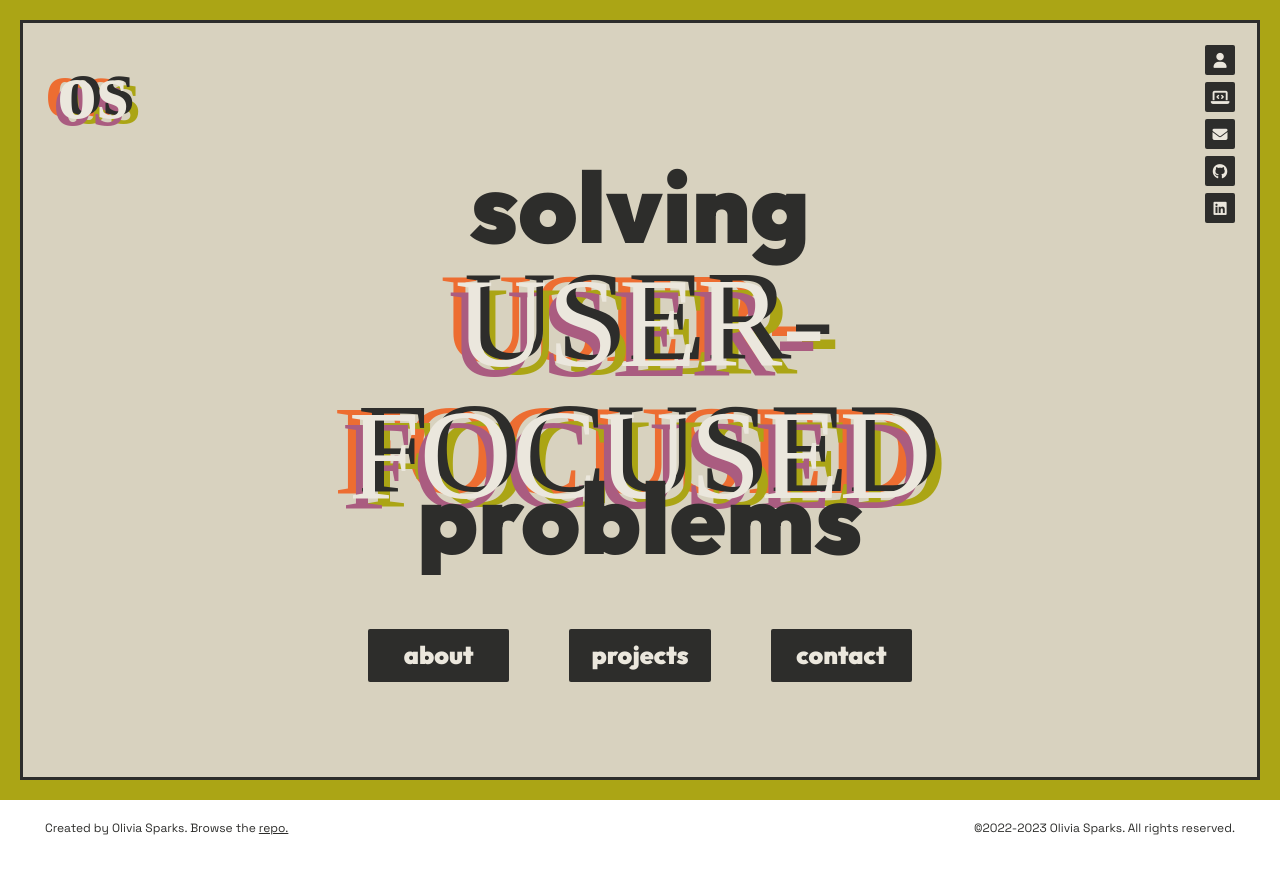
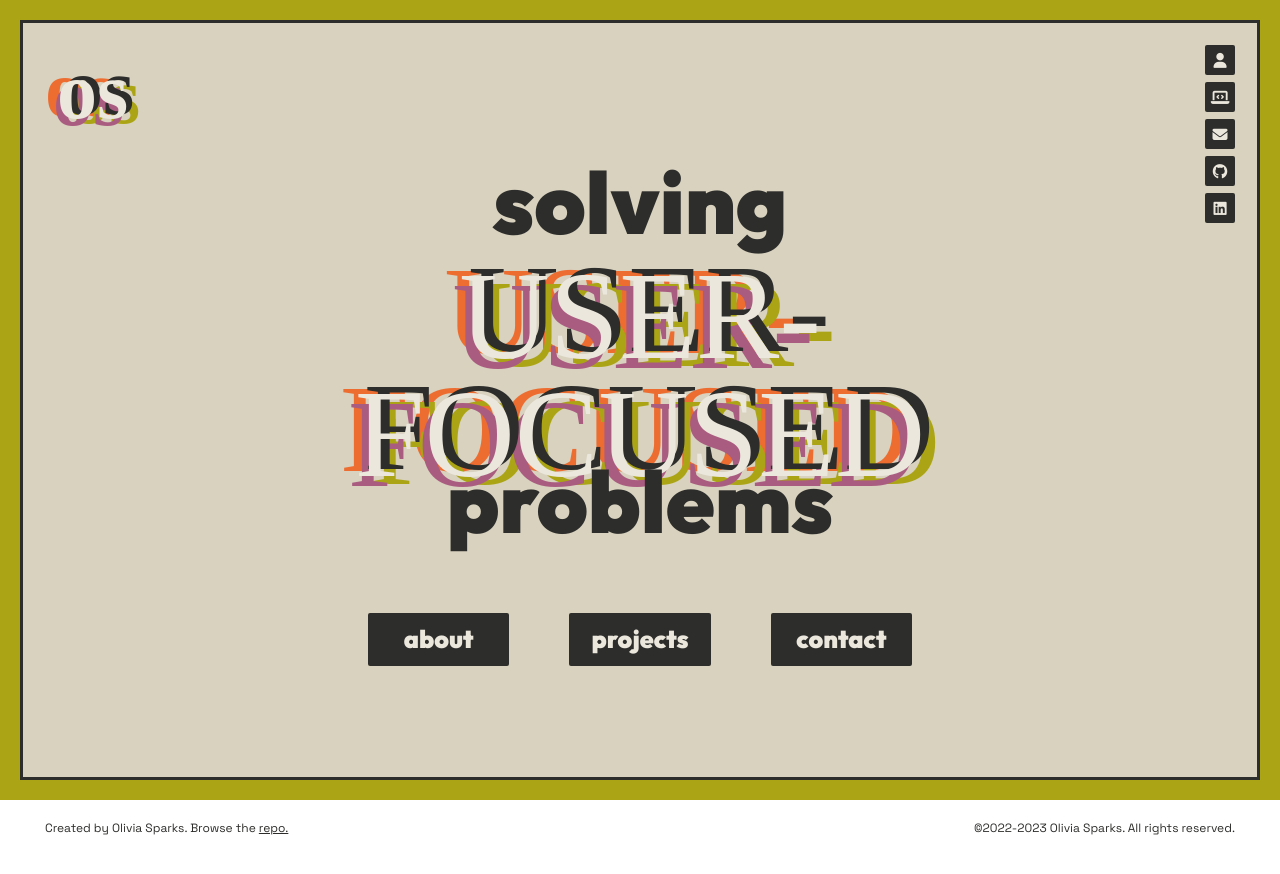
Before and after one commit to itsoliviasparks/itsoliviasparks-portfolio, a React (Create React App) app: page / in a window 1280 px wide. Shown: the top 874 px of the page. Built offline with nearby package versions, Linux system fonts and the light colour scheme; a web font is replaced by a local one.

Commit message:
added clamps to font sizes & margins, took wrapper off opening page, changed color of background highlight

```diff
--- a/src/App.js
+++ b/src/App.js
@@ -18,7 +18,8 @@ function App() {
     <Border />
     <MovingBackground />
     <Header />
-    <main className="wrapper">
+    {/* <main className="wrapper"> */}
+    <main>
       <Routes>
         <Route path="/" element={<OpeningPage />}></Route>
         <Route path="/about" element={<About />}></Route>
--- a/src/Components/About.js
+++ b/src/Components/About.js
@@ -6,7 +6,7 @@ import aboutImg from "../assets/photos/olivia-sparks.jpg";
 const About = () => {
     return (
         <>
-            <section className="about">
+            <section className="about wrapper">
                 <h2>
                     <span>
                         My name is Olivia Sparks.
--- a/src/Components/Contact.js
+++ b/src/Components/Contact.js
@@ -6,7 +6,7 @@ import contactLinks from "../assets/contactLinks";
 const Contact = () => {
     const [contactHover, setContactHover] = useState(0);
     return (
-        <section className="contact">
+        <section className="contact wrapper">
             <h2>
                 <span>
                     Are you <em>solving user-focused problems?</em>
--- a/src/Components/MovingBackground.js
+++ b/src/Components/MovingBackground.js
@@ -15,7 +15,7 @@ const MovingBackground = () => {
 
   return (
     <div className="background"
-      style={{ background: `radial-gradient(at ${mousePosition.x}px ${mousePosition.y}px, rgba(227,223,211,1) 1%, rgba(216,210,191,1) 44%` }}>
+      style={{ background: `radial-gradient(at ${mousePosition.x}px ${mousePosition.y}px, rgba(243,241,235,1) 1%, rgba(216,210,191,1) 44%` }}>
     </div>
   )
 };
--- a/src/Components/Opening-page.js
+++ b/src/Components/Opening-page.js
@@ -11,7 +11,7 @@ const OpeningPage = () => {
                 </div>
                 <p>problems</p>
             </div>
-            <nav>
+            <nav className="wrapper">
                 <ul>
                     <li>
                         <Link to="/about">about</Link>
--- a/src/Components/TechDesignWork.js
+++ b/src/Components/TechDesignWork.js
@@ -3,7 +3,7 @@ import tech2 from "../assets/photos/KIC_332-1801-1452-110_model4.jpeg";
 
 const About = () => {
     return (
-        <section className="tech-design-work">
+        <section className="tech-design-work wrapper">
             <h2>
                 What is a Technical Apparel Developer?
             </h2>
--- a/src/Components/TechStack.js
+++ b/src/Components/TechStack.js
@@ -6,7 +6,7 @@ const TechStack = () => {
     const [showLabel, setShowLabel] = useState(0);
 
     return(
-        <section className="tech-stack">
+        <section className="tech-stack wrapper">
             <h2>Tech Stack & Skills:</h2>
             <ul className="tech-stack">
                 {techStack.map((skill) => {
--- a/src/sass/_opening-page.scss
+++ b/src/sass/_opening-page.scss
@@ -1,26 +1,35 @@
 @use "_variables.scss" as *;
 
-section.opening-page { padding-top: 20vh; }
+section.opening-page { padding-top: 13vh; }
 
 .hero-text {
     text-align: center;
+    :nth-child(1) { margin: clamp(5rem, 6vw + 0.5rem, 8.5rem); }
+    :nth-child(3) { margin: clamp(1rem, 6vw + 0.5rem, 3.5rem); }
     :nth-child(1),
     :nth-child(3) {
         position: relative;
         z-index: 5;
-        margin: 3rem;
         color: $black;
         font-family: $header-font;
         font-size: 10rem;
+        font-size: clamp(5rem, 6vw + 1rem, 10rem);
     }
     .user-focused {
         position: relative;
         z-index: 3;
+        :nth-child(1) {
+            margin-bottom: clamp(4rem, 6vw + 1rem, 10rem);
+            margin-top: 0;
+        }
+        :nth-child(2) {
+            margin-top: 0;
+            margin-bottom: 0;
+        }
         p {
             color: $white;
-            margin: 10rem 0;
             font-family: $pop-font;
-            font-size: 10vw;
+            font-size: clamp(7rem, 9vw + 1rem, 14rem);
             text-transform: uppercase;
             text-shadow:
                 0.9rem -0.7rem 0 $black,
@@ -28,8 +37,6 @@ section.opening-page { padding-top: 20vh; }
                 1.5rem 0.8rem 0 $pea-green,
                 -1.5rem -0.5rem 0 $orange;
         }
-        :first-child { margin-top: 8.5rem; }
-        :last-child { margin-bottom: 0; }
     }
 }
 
```
